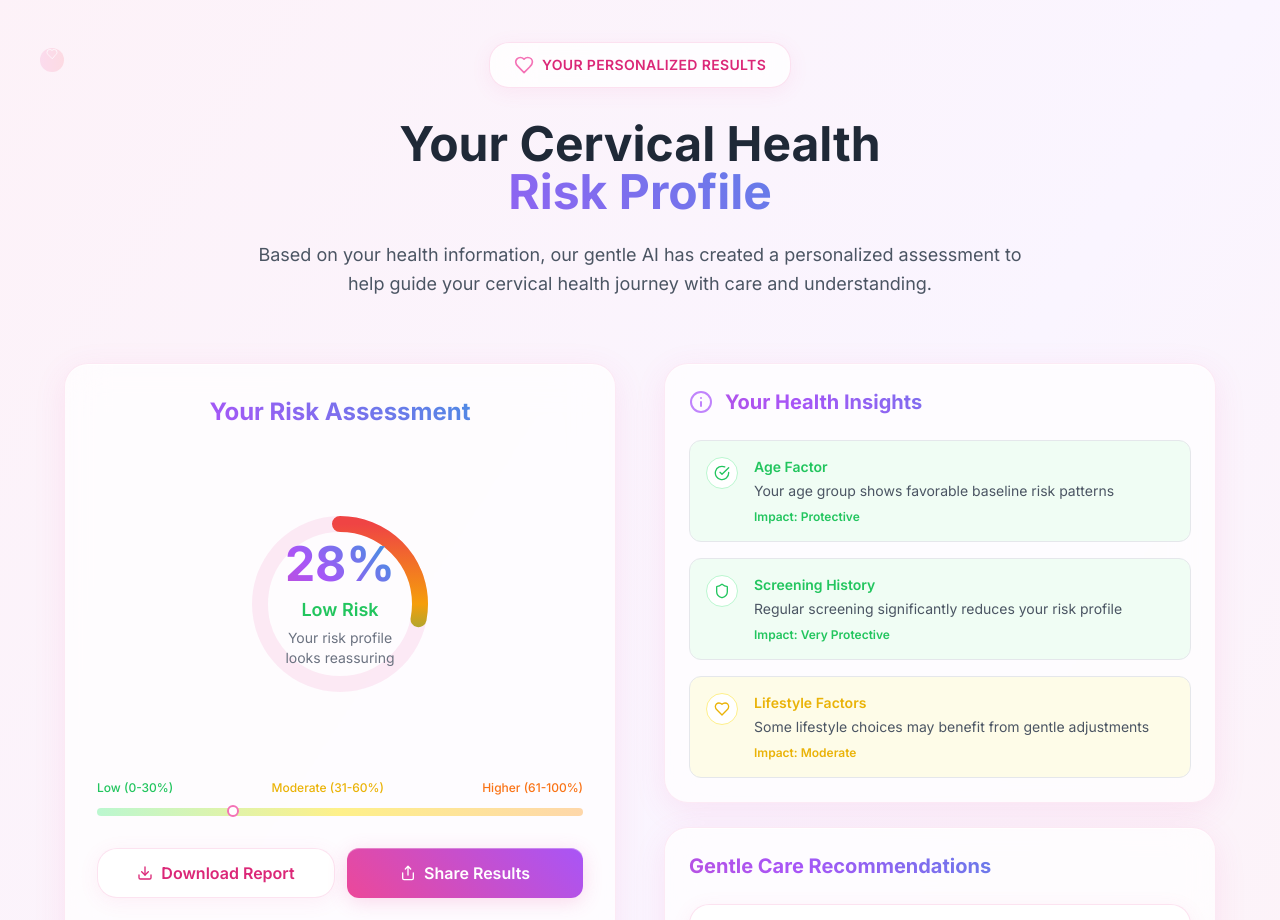
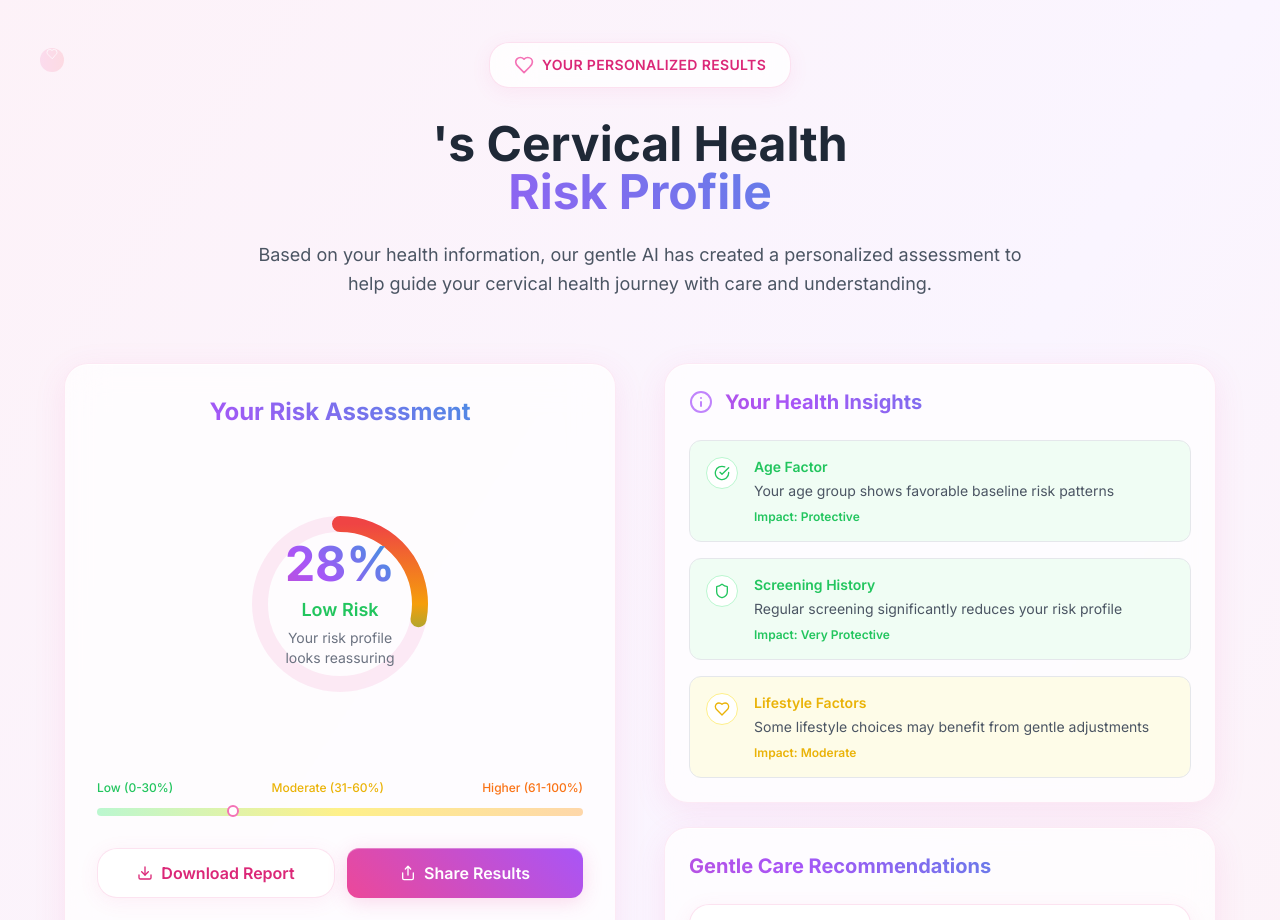
Before and after one commit to nyagooh/CervCareAI, a Next.js app in the folder my-frontend/: page /risk-assessment in a window 1280 px wide. Shown: the part 1740-2660 px from the top of the page. Built offline with nearby package versions, Linux system fonts and the light colour scheme; no server answers.

Commit message:
feat: update RiskProfile component to accept client name as a prop
- Introduced a new interface for RiskProfileProps to pass client name.
- Updated the component to display personalized client name in the Cervical Health section.

```diff
--- a/my-frontend/src/app/components/RiskProfile.tsx
+++ b/my-frontend/src/app/components/RiskProfile.tsx
@@ -3,7 +3,11 @@
 import React, { useState, useEffect } from 'react';
 import { Heart, Shield, Calendar, TrendingDown, TrendingUp, CheckCircle, AlertCircle, Info, Download, Share, Stethoscope, ArrowRight, Sparkles } from 'lucide-react';
 
-const RiskProfile = () => {
+interface RiskProfileProps {
+  clientName: string;
+}
+
+const RiskProfile: React.FC<RiskProfileProps> = ({ clientName }) => {
   const [riskScore, setRiskScore] = useState(0);
   const [isVisible, setIsVisible] = useState(false);
 
@@ -156,7 +160,7 @@ const RiskProfile = () => {
           </div>
 
           <h2 className="text-4xl md:text-5xl font-bold mb-6 leading-tight">
-            <span className="block text-gray-800">Your Cervical Health</span>
+            <span className="block text-gray-800">{clientName}&apos;s Cervical Health</span>
             <span className="block gradient-text">Risk Profile</span>
           </h2>
 
```
